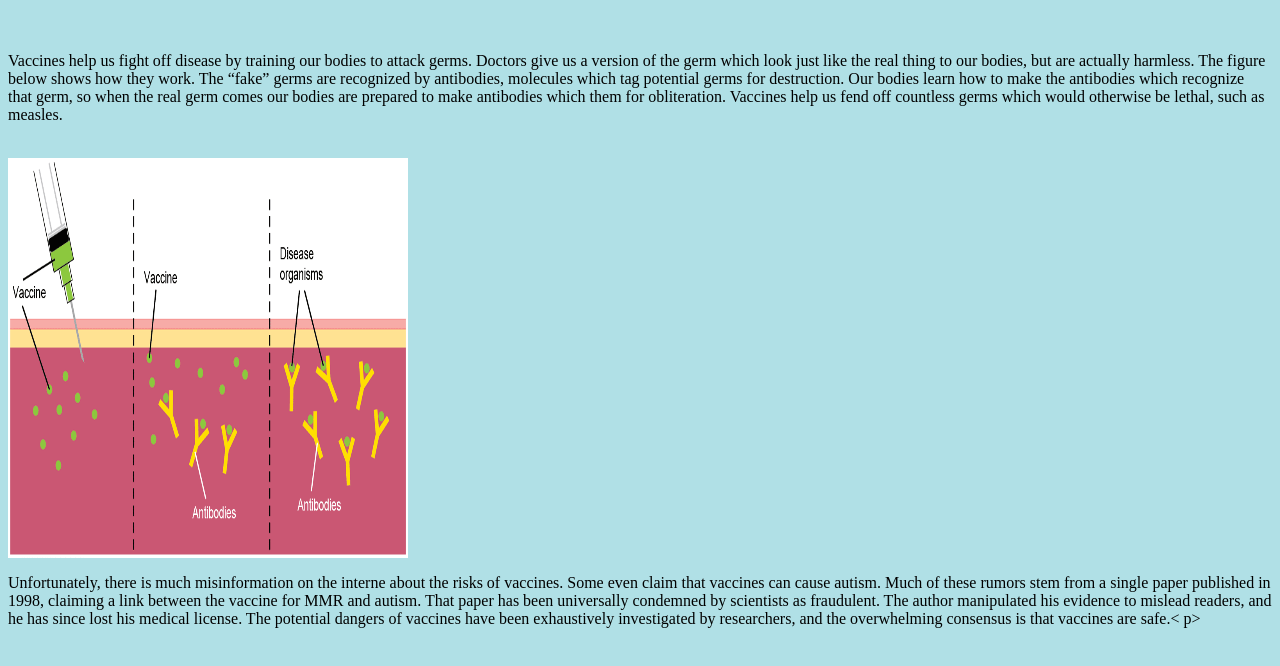
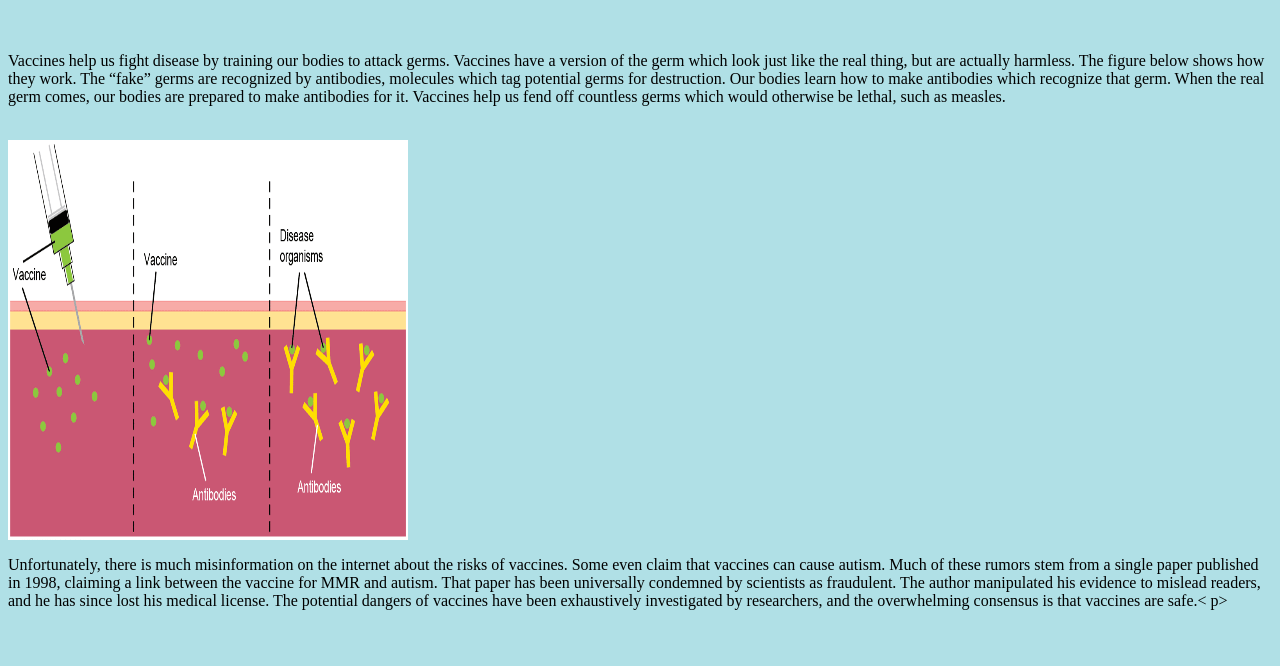
Before and after one commit to MHKEND01/backfirePrep, a plain HTML site: page index.html in a window 1280 px wide. Shown: the part 48-714 px from the top of the page. Drawn offline with Linux system fonts and the light colour scheme.

Commit message:
Update index.html

```diff
--- a/index.html
+++ b/index.html
@@ -1,9 +1,9 @@
 <html><body style="background-color:powderblue;" >
 <h1> Vaccines Train Our Bodies to Fight Germs</h1>
 <br>
-<p>Vaccines help us fight off disease by training our bodies to attack germs. Doctors give us a version of the germ which look just like the real thing to our bodies, but are actually harmless. The figure below shows how they work. The “fake” germs are recognized by antibodies, molecules which tag potential germs for destruction. Our bodies learn how to make the antibodies which recognize that germ, so when the real germ comes our bodies are prepared to make antibodies which them for obliteration. Vaccines help us fend off countless germs which would otherwise be lethal, such as measles. </p>
+<p>Vaccines help us fight disease by training our bodies to attack germs. Vaccines have a version of the germ which look just like the real thing, but are actually harmless. The figure below shows how they work. The “fake” germs are recognized by antibodies, molecules which tag potential germs for destruction. Our bodies learn how to make antibodies which recognize that germ. When the real germ comes, our bodies are prepared to make antibodies for it. Vaccines help us fend off countless germs which would otherwise be lethal, such as measles. </p>
 <br>
 <img src="vaccine-immunity-v1_EN.png" alt="Smiley face" height="400" width="400">
 <br>
-<p>Unfortunately, there is much misinformation on the interne about the risks of vaccines. Some even claim that vaccines can cause autism. Much of these rumors stem from a single paper published in 1998, claiming a link between the vaccine for MMR and autism. That paper has been universally condemned by scientists as fraudulent. The author manipulated his evidence to mislead readers, and he has since lost his medical license. The potential dangers of vaccines have been exhaustively investigated by researchers, and the overwhelming consensus is that vaccines are safe.< p>
+<p>Unfortunately, there is much misinformation on the internet about the risks of vaccines. Some even claim that vaccines can cause autism. Much of these rumors stem from a single paper published in 1998, claiming a link between the vaccine for MMR and autism. That paper has been universally condemned by scientists as fraudulent. The author manipulated his evidence to mislead readers, and he has since lost his medical license. The potential dangers of vaccines have been exhaustively investigated by researchers, and the overwhelming consensus is that vaccines are safe.< p>
 </body></html>
```
